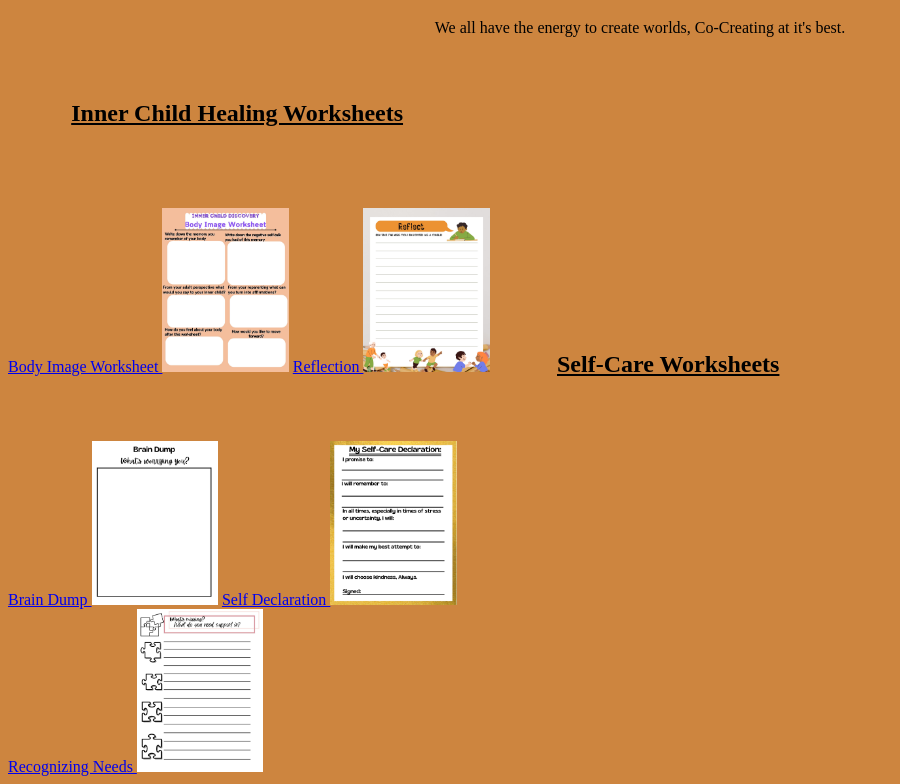
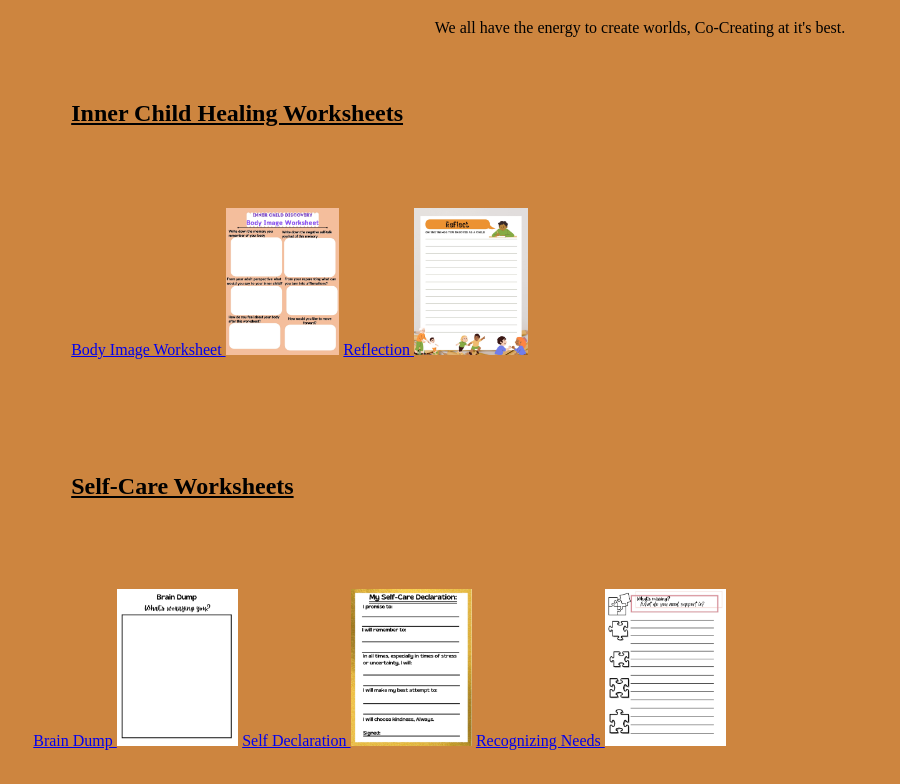
Before and after one commit to Thegoodkarmacouple/energycreatingworlds, a plain HTML site: page index.html in a window 1280 px wide. Shown: the part 61-845 px from the top of the page, without its empty margins (0-900 px from the left). Drawn offline with Linux system fonts and the light colour scheme.

Commit message:
updated span and div styles

```diff
--- a/index.html
+++ b/index.html
@@ -10,16 +10,16 @@
         <h1>Energy Creating Worlds</h1>
         <p>We all have the energy to create worlds, Co-Creating at it's best.</p>
         <h2 id="first"><u>Inner Child Healing Worksheets</u></h2>
-        <br><a target="blank" href="https://www.canva.com/design/DAFI76B0lXU/XQXqgaQPlokMRN-0ee0LAA/view">Body Image Worksheet
-        <img alt="body image worksheet" src="Inner-Child-Worksheet-body-image.jpg" style="width:10%;" height:10%;></a>
-        <a target="blank" href="https://www.canva.com/design/DAFI69zOqyM/8dm9xG20XC97zHaQEajDQg/view">Reflection
-        <img alt="Reflection Worksheet" src="Reflection.jpg" style="width:10%;" height:10%;></a></div>
+            <div><br><a target="blank" href="https://www.canva.com/design/DAFI76B0lXU/XQXqgaQPlokMRN-0ee0LAA/view">Body Image Worksheet
+            <img alt="body image worksheet" src="Inner-Child-Worksheet-body-image.jpg" style="width:10%;" height:10%;></a>
+            <a target="blank" href="https://www.canva.com/design/DAFI69zOqyM/8dm9xG20XC97zHaQEajDQg/view">Reflection
+            <img alt="Reflection Worksheet" src="Reflection.jpg" style="width:10%;" height:10%;></a></div>
         <h2 id="second"><u>Self-Care Worksheets</u></h2><br>
-        <a target="blank" href="https://www.canva.com/design/DAFI64O83zE/7tp-OGymvUzbnQUiV6LfoQ/view">Brain Dump
-        <img alt="Brain Dump" src="Brain-Dump.jpg" style="width:10%;" height:10%;></a>
-        <a target="blank" href="https://www.canva.com/design/DAFI64upXpw/y9kCWtuDOhaPjJxOEZdwVg/view">Self Declaration
-        <img alt="Self Declaration Worksheet" src="Self-Care-Declaration.jpg" style="width:10%;" height:10%;></a></div>
-        <div><a target="blank" href="https://www.canva.com/design/DAFI7EQDJfk/mZWYZ3U4ruy2HHtcLKOYKg/view">Recognizing Needs
-        <img alt="Recognizing Needs Worksheet" src="Recognizing-needs.jpg" style="width:10%; height:10%"></a></div>
+            <span><a target="blank" href="https://www.canva.com/design/DAFI64O83zE/7tp-OGymvUzbnQUiV6LfoQ/view">Brain Dump
+            <img alt="Brain Dump" src="Brain-Dump.jpg" style="width:10%;" height:10%;></a>
+            <a target="blank" href="https://www.canva.com/design/DAFI64upXpw/y9kCWtuDOhaPjJxOEZdwVg/view">Self Declaration
+            <img alt="Self Declaration Worksheet" src="Self-Care-Declaration.jpg" style="width:10%;" height:10%;></a>
+            <a target="blank" href="https://www.canva.com/design/DAFI7EQDJfk/mZWYZ3U4ruy2HHtcLKOYKg/view">Recognizing Needs
+            <img alt="Recognizing Needs Worksheet" src="Recognizing-needs.jpg" style="width:10%; height:10%"></a></span>
     </body>
 </html>
--- a/style.css
+++ b/style.css
@@ -22,3 +22,16 @@ body {
 p {
     text-align:center;
 }
+
+div {
+    display:-moz-inline-stack;
+    margin-top: 3%;
+    margin: 5%;
+    text-align:left;
+}
+
+span {
+    display:inline-block;
+    margin: 2%;
+    margin-top:2%;
+}
```
